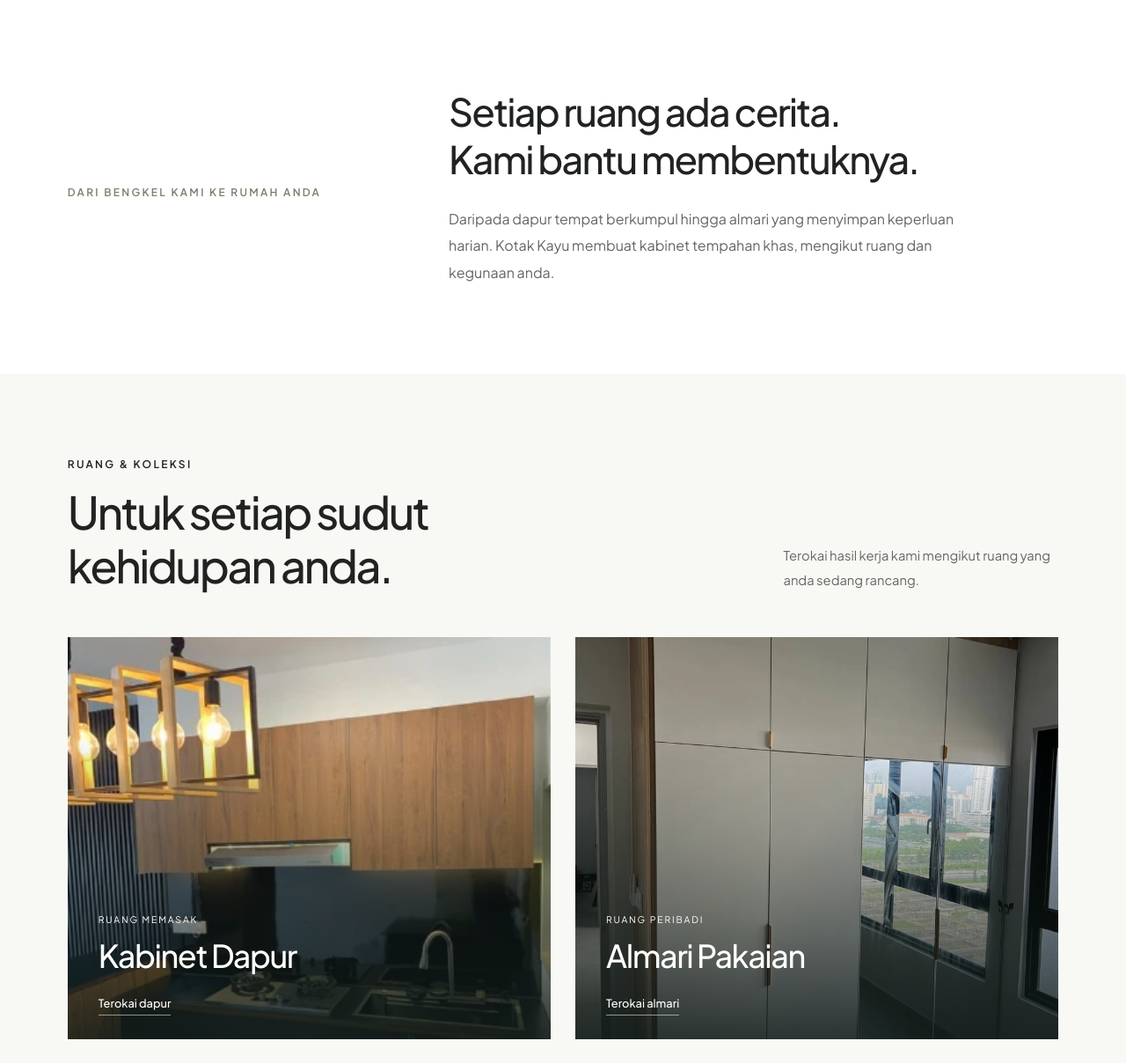
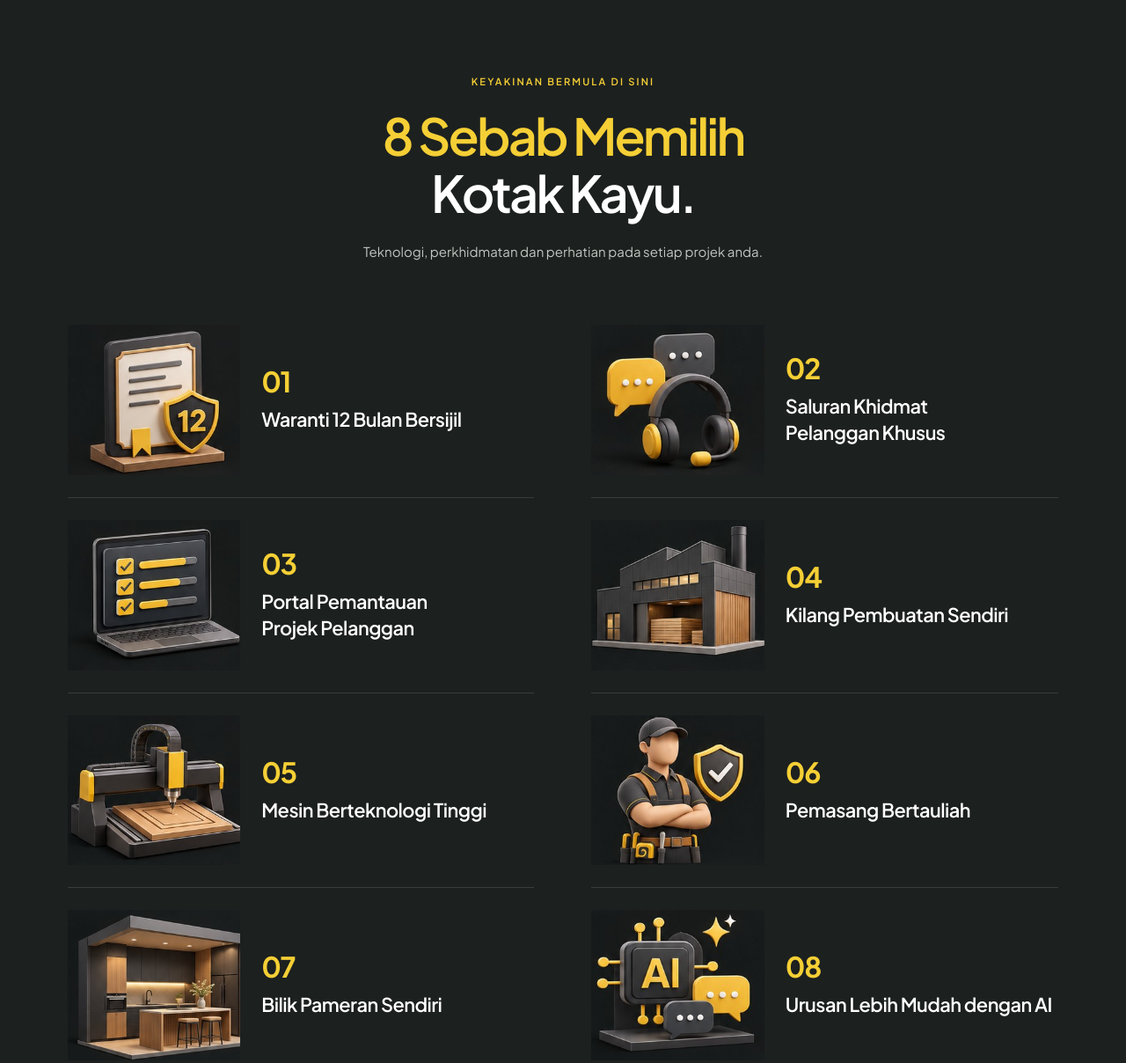
Before and after one commit to kotakkayucabinet-cpu/kotak-kayu, a plain HTML site: page index.html in a window 1280 px wide. Shown: the part 800-2008 px from the top of the page at 88% size. Drawn offline with Linux system fonts and the light colour scheme.

Commit message:
Add eight illustrated reasons to choose Kotak Kayu immediately after hero

```diff
--- a/index.html
+++ b/index.html
@@ -26,14 +26,28 @@
   <link rel="preconnect" href="https://fonts.googleapis.com"><link rel="preconnect" href="https://fonts.gstatic.com" crossorigin><link href="https://fonts.googleapis.com/css2?family=Plus+Jakarta+Sans:wght@400;500;600;700;800&amp;display=swap" rel="stylesheet">
   <link rel="stylesheet" href="styles.css">
   <script src="site.js" defer></script>
-</head>
+<style>
+.benefits{background:#1c201f;color:#fff;padding:85px 0 95px;scroll-margin-top:90px}
+.benefits-heading{text-align:center;max-width:800px;margin:0 auto 45px}
+.benefits-heading .eyebrow{justify-content:center;color:#f5cf35;font-size:.7rem}
+.benefits-heading h2{font-size:clamp(2.3rem,4.5vw,4.7rem);font-weight:600;line-height:1.14;letter-spacing:-.05em;margin:20px 0}
+.benefits-heading h2 span{color:#f5cf35}
+.benefits-heading>p:last-child{color:#bfc6c1;font-size:.94rem;line-height:1.8}
+.benefits-grid{padding:0;margin:0;list-style:none;display:grid;grid-template-columns:repeat(2,minmax(0,1fr));gap:0 65px}
+.benefit-item{display:grid;grid-template-columns:minmax(110px,37%) minmax(0,1fr);align-items:center;gap:24px;min-height:215px;padding:25px 0;border-bottom:1px solid #ffffff20}
+.benefit-icon{width:100%;height:auto;aspect-ratio:1.15;display:block;overflow:hidden}
+.benefit-number{display:block;color:#f5cf35;font-size:2rem;line-height:1;font-weight:700;margin-bottom:12px;letter-spacing:-.04em}
+.benefit-item h3{font-weight:600;font-size:clamp(1rem,1.7vw,1.45rem);line-height:1.4;letter-spacing:-.025em;max-width:22ch;text-wrap:balance}
+@media(max-width:760px){.benefits{padding:55px 0 65px}.benefits-heading{margin-bottom:25px}.benefits-grid{grid-template-columns:1fr}.benefit-item{grid-template-columns:110px minmax(0,1fr);min-height:150px;gap:22px;padding:22px 0}.benefit-number{font-size:1.5rem;margin-bottom:8px}.benefit-item h3{font-size:1.12rem}.benefits-heading h2{font-size:2.6rem}}
+@media(max-width:360px){.benefit-item{grid-template-columns:90px minmax(0,1fr);gap:16px}.benefit-item h3{font-size:1rem}}
+</style></head>
 <body id="atas">
   <a class="skip-link" href="#kandungan">Langkau ke kandungan</a>
   <header class="header">
     <div class="shell header-inner">
       <a class="brand" href="#atas" aria-label="Kotak Kayu, kembali ke atas"><img src="assets/logo.webp" width="550" height="237" alt="Kotak Kayu Custom Cabinetry"></a>
       <nav class="desktop-nav" aria-label="Menu utama">
-        <a href="#produk">Produk</a><a href="#projek">Projek</a><a href="#kelebihan">Kenapa Kami</a><a href="#servis">Proses</a>
+        <a href="#produk">Produk</a><a href="#projek">Projek</a><a href="#manfaat">Kenapa Kami</a><a href="#servis">Proses</a>
       </nav>
       <a class="button button-yellow header-cta" href="https://wa.me/60108951682?text=Hai%20Kotak%20Kayu%2C%20saya%20nak%20minta%20sebut%20harga%20kabinet.%0AJenis%20ruang%3A%20__%0ALokasi%3A%20__%0AAnggaran%20ukuran%20(jika%20ada)%3A%20__" target="_blank" rel="noopener"><svg viewBox="0 0 24 24" fill="none" stroke="currentColor" stroke-width="1.65" aria-hidden="true"><path d="M20.5 11.5a8.5 8.5 0 0 1-12.7 7.4L3 20l1.2-4.5a8.5 8.5 0 1 1 16.3-4Z"/><path d="M8.5 9.5h6.7m-6.7 3.2h5"/></svg><span>Bincang Projek</span></a>
     </div>
@@ -59,6 +73,14 @@
 
 
 
+<section class="benefits" id="manfaat" aria-labelledby="benefits-title"><div class="shell"><div class="benefits-heading"><p class="eyebrow">KEYAKINAN BERMULA DI SINI</p><h2 id="benefits-title"><span>8 Sebab Memilih</span><br>Kotak Kayu.</h2><p>Teknologi, perkhidmatan dan perhatian pada setiap projek anda.</p></div><ol class="benefits-grid"><li class="benefit-item"><svg class="benefit-icon" viewBox="35 230 275 255" aria-hidden="true" focusable="false"><image href="assets/benefits-art.jpg" width="1122" height="1402"/></svg><div><span class="benefit-number" aria-hidden="true">01</span><h3>Waranti 12 Bulan Bersijil</h3></div></li>
+<li class="benefit-item"><svg class="benefit-icon" viewBox="585 235 280 250" aria-hidden="true" focusable="false"><image href="assets/benefits-art.jpg" width="1122" height="1402"/></svg><div><span class="benefit-number" aria-hidden="true">02</span><h3>Saluran Khidmat Pelanggan Khusus</h3></div></li>
+<li class="benefit-item"><svg class="benefit-icon" viewBox="25 525 300 240" aria-hidden="true" focusable="false"><image href="assets/benefits-art.jpg" width="1122" height="1402"/></svg><div><span class="benefit-number" aria-hidden="true">03</span><h3>Portal Pemantauan Projek Pelanggan</h3></div></li>
+<li class="benefit-item"><svg class="benefit-icon" viewBox="570 525 300 240" aria-hidden="true" focusable="false"><image href="assets/benefits-art.jpg" width="1122" height="1402"/></svg><div><span class="benefit-number" aria-hidden="true">04</span><h3>Kilang Pembuatan Sendiri</h3></div></li>
+<li class="benefit-item"><svg class="benefit-icon" viewBox="35 790 300 250" aria-hidden="true" focusable="false"><image href="assets/benefits-art.jpg" width="1122" height="1402"/></svg><div><span class="benefit-number" aria-hidden="true">05</span><h3>Mesin Berteknologi Tinggi</h3></div></li>
+<li class="benefit-item"><svg class="benefit-icon" viewBox="585 790 275 250" aria-hidden="true" focusable="false"><image href="assets/benefits-art.jpg" width="1122" height="1402"/></svg><div><span class="benefit-number" aria-hidden="true">06</span><h3>Pemasang Bertauliah</h3></div></li>
+<li class="benefit-item"><svg class="benefit-icon" viewBox="25 1060 300 260" aria-hidden="true" focusable="false"><image href="assets/benefits-art.jpg" width="1122" height="1402"/></svg><div><span class="benefit-number" aria-hidden="true">07</span><h3>Bilik Pameran Sendiri</h3></div></li>
+<li class="benefit-item"><svg class="benefit-icon" viewBox="585 1080 280 245" aria-hidden="true" focusable="false"><image href="assets/benefits-art.jpg" width="1122" height="1402"/></svg><div><span class="benefit-number" aria-hidden="true">08</span><h3>Urusan Lebih Mudah dengan AI</h3></div></li></ol></div></section>
     <section class="brand-intro"><div class="shell intro-grid"><p class="eyebrow">DARI BENGKEL KAMI KE RUMAH ANDA</p><div><h2>Setiap ruang ada cerita.<br>Kami bantu membentuknya.</h2><p>Daripada dapur tempat berkumpul hingga almari yang menyimpan keperluan harian. Kotak Kayu membuat kabinet tempahan khas, mengikut ruang dan kegunaan anda.</p></div></div></section>
     <section class="products" id="produk" aria-labelledby="products-title"><div class="shell">
       <div class="section-intro"><div><p class="eyebrow">RUANG &amp; KOLEKSI</p><h2 id="products-title">Untuk setiap sudut<br>kehidupan anda.</h2></div><p>Terokai hasil kerja kami mengikut ruang yang anda sedang rancang.</p></div>
```
Also changed, not shown: assets/benefits-art.jpg (added).
